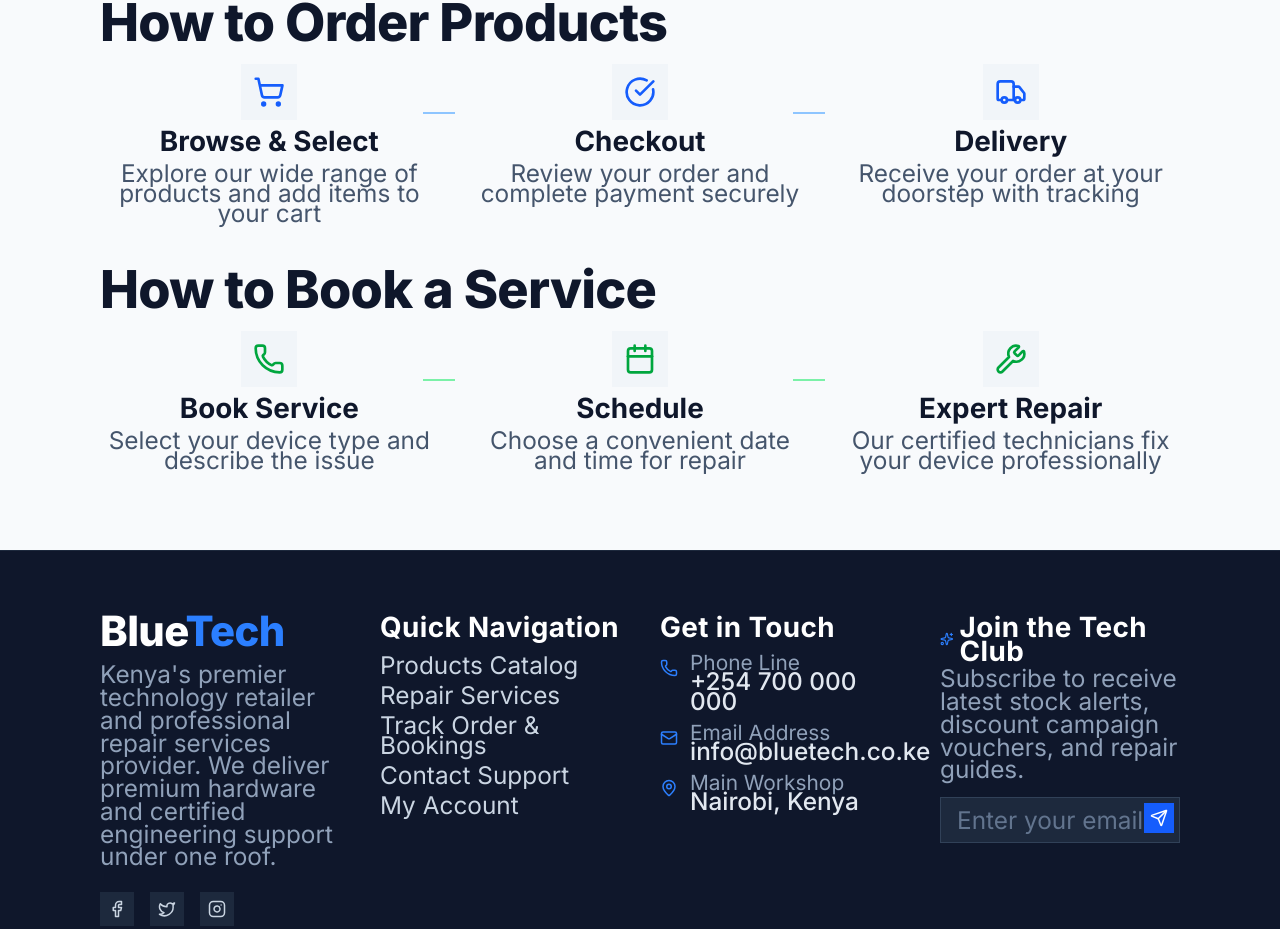
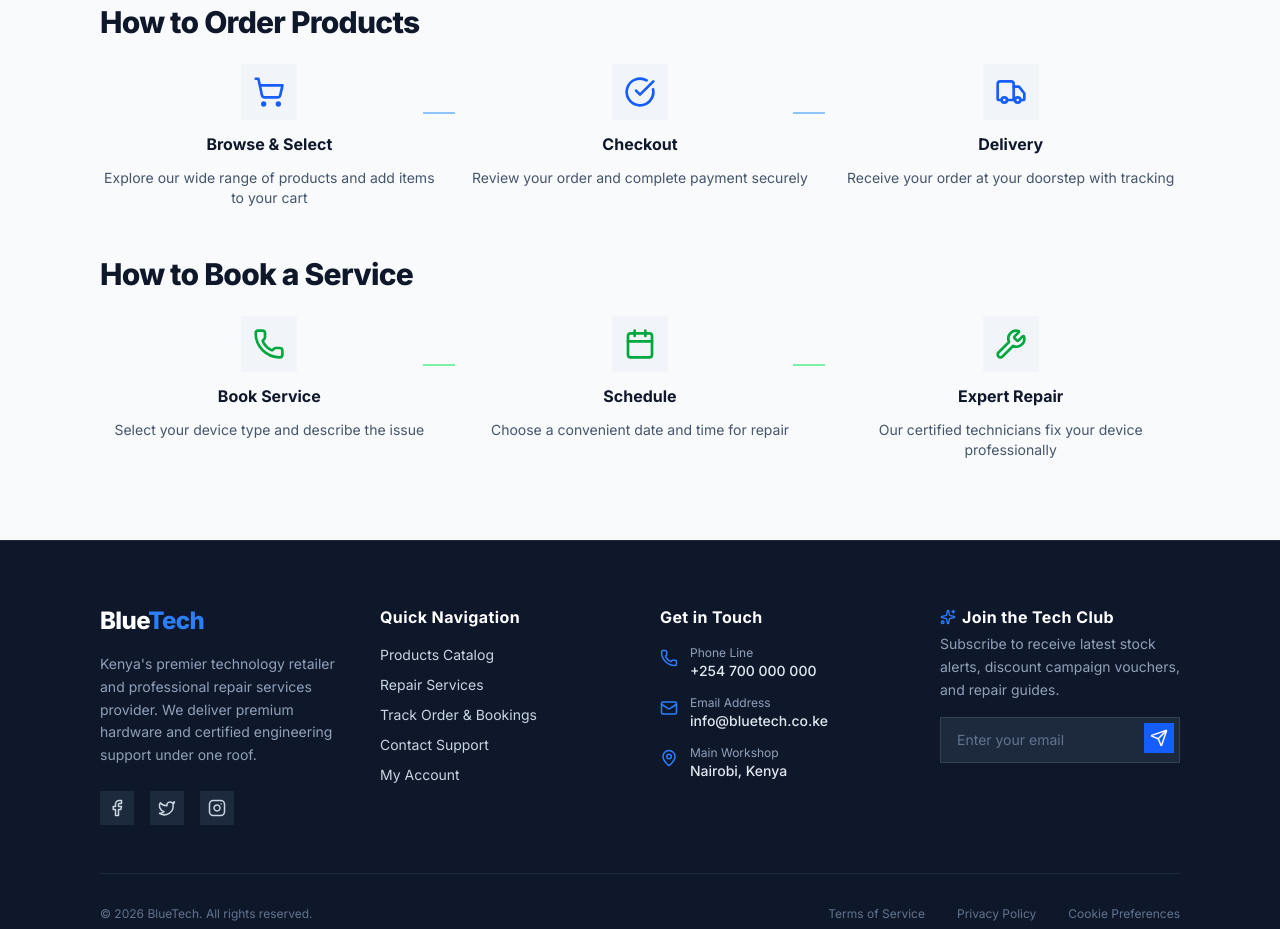
Before and after one commit to bluetech254/bluetech, a React (Vite) app in the folder client/: page / in a window 1280 px wide. Shown: the part 1200-2129 px from the top of the page. Built offline with nearby package versions, Linux system fonts and the light colour scheme; no server answers.

Commit message:
Revert font changes - keep original styles

```diff
--- a/client/index.html
+++ b/client/index.html
@@ -4,9 +4,6 @@
     <meta charset="UTF-8" />
     <meta name="viewport" content="width=device-width, initial-scale=1.0" />
     <title>BlueTech - Electronics Shop & Repair</title>
-    <link rel="preconnect" href="https://fonts.googleapis.com" />
-    <link rel="preconnect" href="https://fonts.gstatic.com" crossorigin />
-    <link href="https://fonts.googleapis.com/css2?family=Inter:wght@300;400;500;600;700;800&family=JetBrains+Mono:wght@400;500;700&display=block" rel="stylesheet" />
   </head>
   <body>
     <div id="root"></div>
--- a/client/src/index.css
+++ b/client/src/index.css
@@ -1,3 +1,4 @@
+@import url('https://fonts.googleapis.com/css2?family=Inter:wght@300;400;500;600;700;800&family=JetBrains+Mono:wght@400;500;700&display=swap');
 @import "tailwindcss";
 
 @theme {
@@ -13,22 +14,11 @@
     color: #0f172a; /* slate-900 */
     -webkit-font-smoothing: antialiased;
     -moz-osx-font-smoothing: grayscale;
-    font-size-adjust: 0.95;
-    line-height: 1.5;
   }
 
   * {
     @apply transition-colors duration-200;
     border-radius: 0 !important;
-  }
-
-  h1, h2, h3, h4, h5, h6 {
-    line-height: 1.2;
-    font-size-adjust: 0.95;
-  }
-
-  p, span, div {
-    font-size-adjust: 0.95;
   }
 }
 
```
